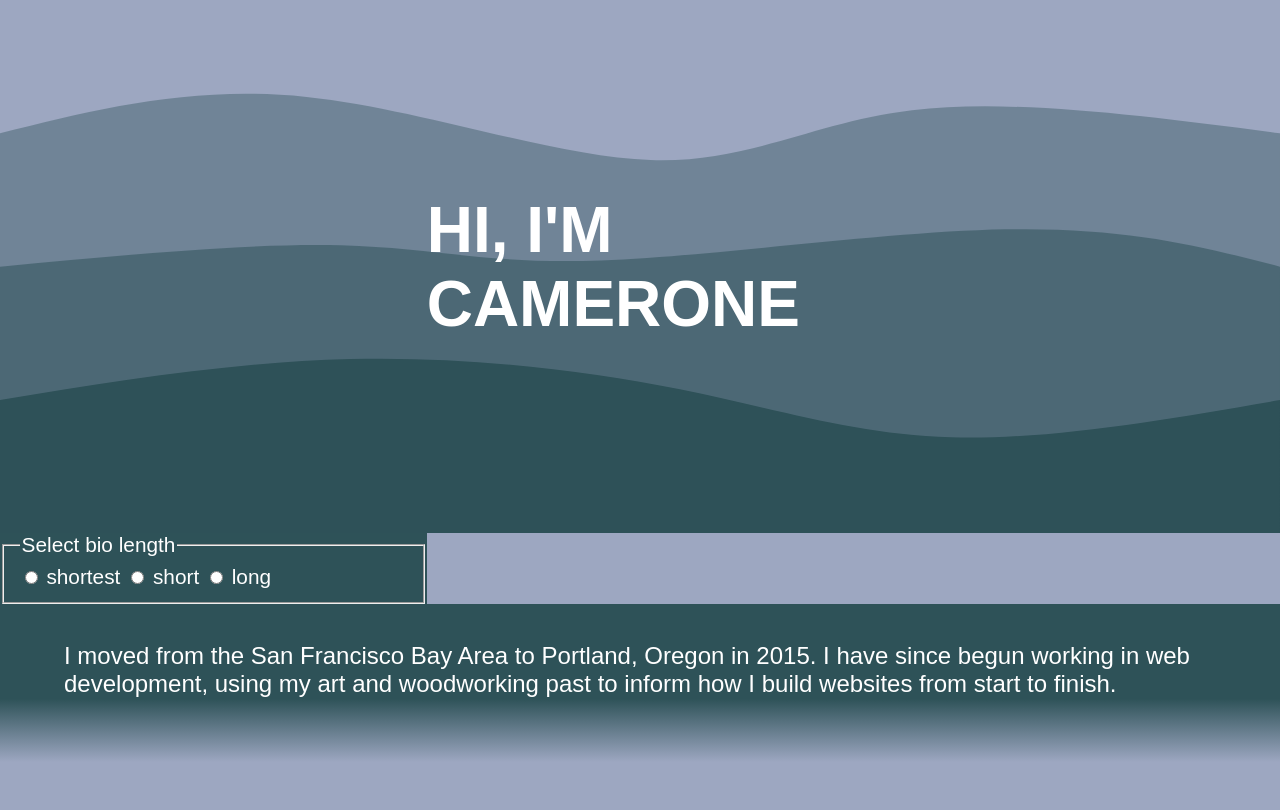
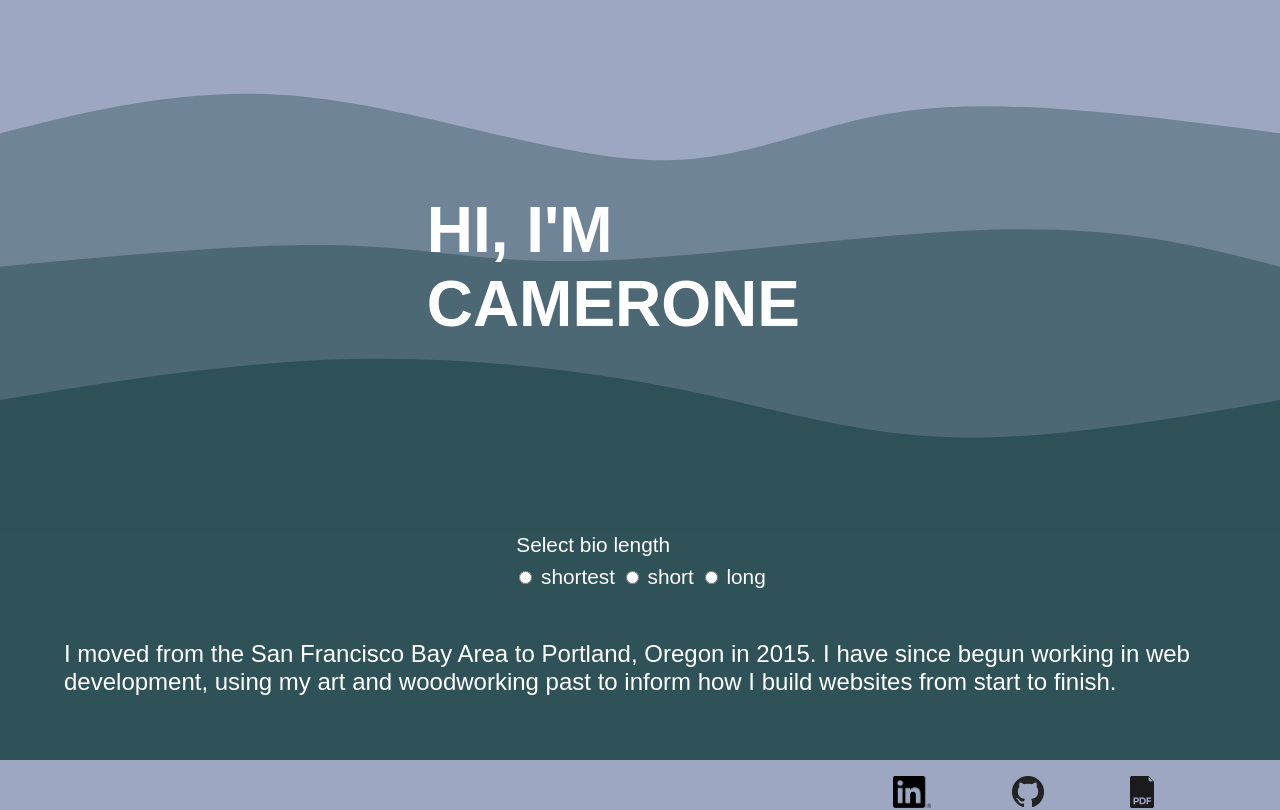
Before and after one commit to Cjstoney/portfolio_react, a React (Create React App) app: page / in a window 1280 px wide. Shown: the top 810 px of the page. Built offline with nearby package versions, Linux system fonts and the light colour scheme.

Commit message:
style:updated styles for the landing WIP

```diff
--- a/src/components/sections/about/about.css
+++ b/src/components/sections/about/about.css
@@ -3,7 +3,7 @@
   grid-template-columns: 1fr 1fr 1fr;
   grid-template-rows: auto auto auto;
   max-height: 100%;
-  width: 100vw;
+  width: 100%;
 }
 
 .introduction {
@@ -24,7 +24,13 @@ svg {
   align-self: center;
   z-index: 1;
 }
-
+.form-container {
+  display: flex;
+  justify-content: center;
+  grid-column-start: 1;
+  grid-column-end: 4;
+  background-color: #2e5258;
+}
 .bio {
   grid-column-start: 1;
   grid-column-end: span 3;
@@ -32,12 +38,12 @@ svg {
   font-size: 1.5em;
   color: white;
   margin: 0;
+  max-width: 90vw;
   padding-left: 5%;
   padding-right: 5%;
   padding-top: 3%;
   padding-bottom: 5%;
-  background-color: #406269;
-  background: linear-gradient(#2e5258 60%, #9da7c1);
+  background-color: #2e5258;
 }
 
 .bio-length-form {
@@ -45,6 +51,11 @@ svg {
   border: none;
   color: white;
   font-size: 1.3rem;
+  /* width: 100vw; */
+}
+
+.bio-fieldset {
+  border: none;
 }
 /* .learnMoreBtn {
   grid-column-start: 1;
--- a/src/components/sections/about/about.js
+++ b/src/components/sections/about/about.js
@@ -15,8 +15,9 @@ const About = () => {
         CAMERONE
       </h1>
       <Waves />
+      <div className="form-container">
         <form className="bio-length-form">
-        <fieldset>
+          <fieldset className="bio-fieldset">
             <legend>Select bio length</legend>
             {bios.map((bio) => {
               return (
@@ -33,6 +34,7 @@ const About = () => {
             })}
           </fieldset>
         </form>
+      </div>
       {bios.map((bio) => {
         if (bio.length === bioLength) {
           return (
@@ -41,14 +43,9 @@ const About = () => {
             </p>
           );
         }
-        return (
-          <p id="bioId" className="bio ">
-            {bios[1].bioText}
-          </p>
-        );
       })}
 
-      {/* <Contact /> */}
+      <Contact />
     </div>
   );
 };
--- a/src/components/sections/contact/contact.css
+++ b/src/components/sections/contact/contact.css
@@ -7,7 +7,7 @@
   grid-template-columns: 1fr 1fr 1fr;
   grid-template-rows: 1fr;
   grid-column: 3;
-  grid-row: 3;
+  grid-row: 4;
   margin-right: 2rem;
 }
 
--- a/src/index.css
+++ b/src/index.css
@@ -7,7 +7,7 @@ body {
   box-sizing: border-box;
   max-width: 100vw;
   height: 100%;
-  /* overflow: hidden; */
+  overflow-x: hidden;
 }
 
 html {
```
Lines whose indentation alone changed are shown as unchanged.
